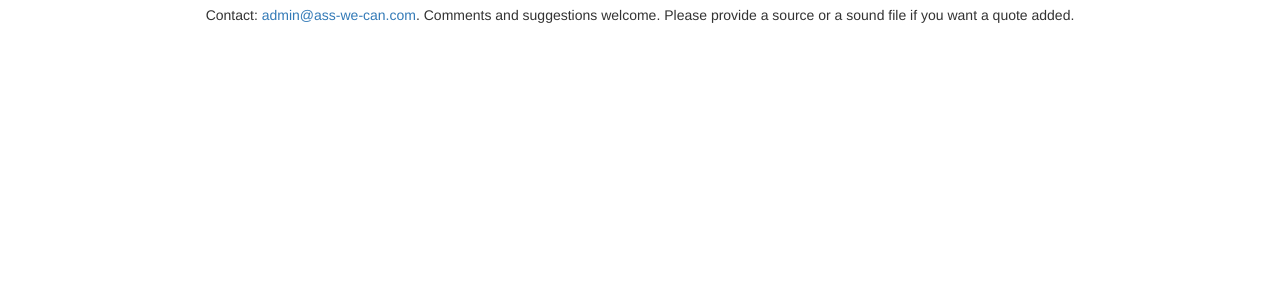
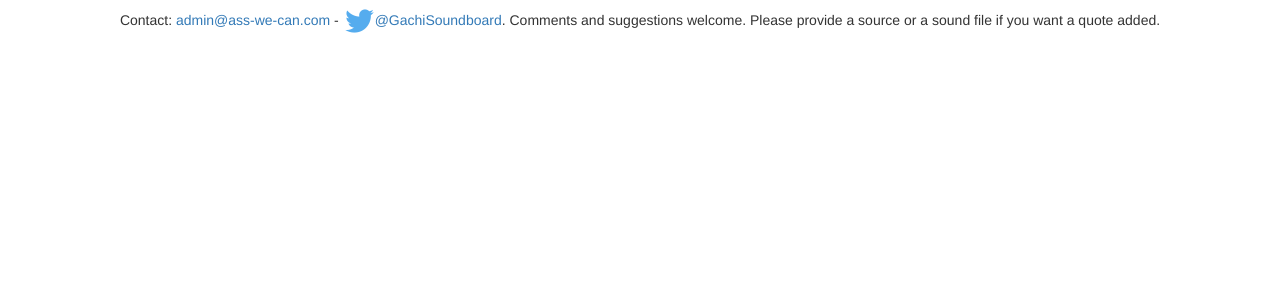
Before and after one commit to joajida/gachimuchi_soundboard, a Flask app: template templates/base.html in a window 1280 px wide. Shown: the top 300 px of the page. Run offline with Flask 2, Linux system fonts and the light colour scheme; the template is opened without the code that fills it, so the values that code supplies are empty; some libraries are stand-ins or nearby versions.

Commit message:
Added a Twitter link.

```diff
--- a/templates/base.html
+++ b/templates/base.html
@@ -25,7 +25,7 @@
 	<div class="col-md-12">
 	<footer>
 		<address align="center">
-			Contact: <a href="mailto:admin@ass-we-an.com">admin@ass-we-can.com</a>. Comments and suggestions welcome. Please provide a source or a sound file if you want a quote added.
+			Contact: <a href="mailto:admin@ass-we-an.com">admin@ass-we-can.com</a> - <a href="https://twitter.com/GachiSoundboard"><img src="static/images/Twitter_logo_blue_32.png">@GachiSoundboard</a>. Comments and suggestions welcome. Please provide a source or a sound file if you want a quote added.
 		</address>
 	</footer>
 	</div>
```
Also changed, not shown: static/images/Twitter_logo_blue_16.png (added), static/images/Twitter_logo_blue_32.png (added), static/images/Twitter_logo_blue_48.png (added).
